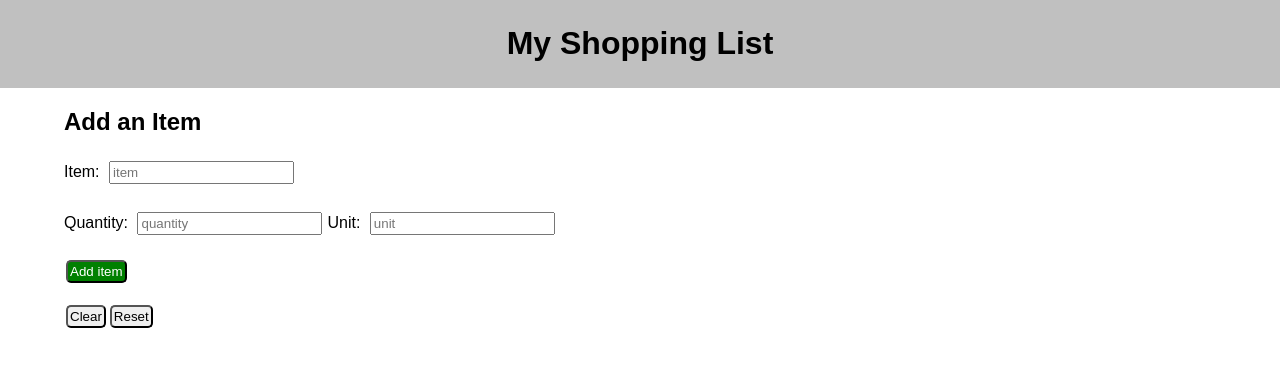
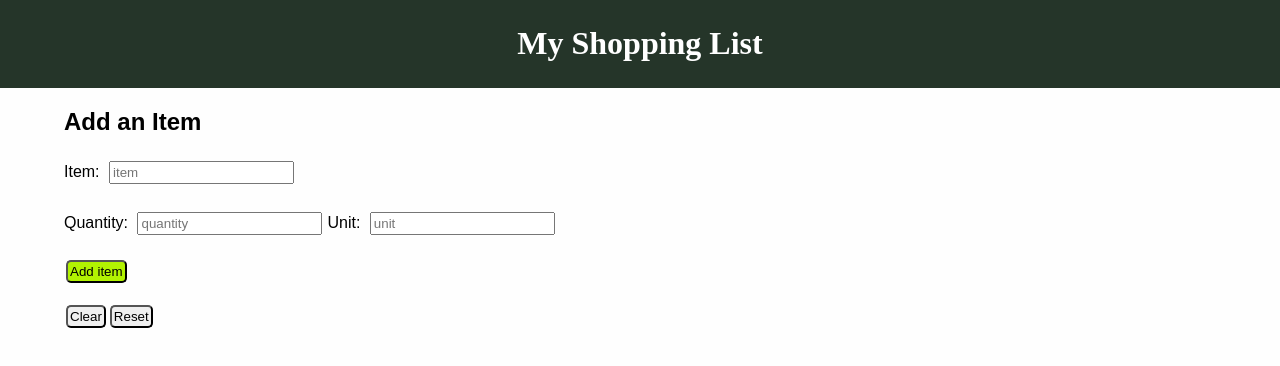
Before and after one commit to msharp94/POD1-React-Shopping-List, a React (Create React App) app: page / in a window 1280 px wide. Shown: the top 366 px of the page. Built offline with nearby package versions, Linux system fonts and the light colour scheme; no server answers.

Commit message:
updated css

```diff
--- a/src/components/DisplayShoppingList/DisplayShoppingList.css
+++ b/src/components/DisplayShoppingList/DisplayShoppingList.css
@@ -1,13 +1,14 @@
 .displayBox {
     text-align: center;
     width: 20%;
-    height: 10%;
+    min-height: 120px;
     margin: 5px;
     padding: 5px;
     border: 1px solid black;
     border-radius: 5px;
     display: inline-block;
     background-color: lightblue;
+    overflow: auto;
 }
 
 button {
--- a/src/components/Header/Header.css
+++ b/src/components/Header/Header.css
@@ -1,5 +1,7 @@
 .banner-header {
-  background-color: silver;
+  color: white;
+  background-color: #253529;
   text-align: center;
   padding: 0.25em;
+  font-family: serif;
 }
--- a/src/components/ItemForm/ItemForm.css
+++ b/src/components/ItemForm/ItemForm.css
@@ -8,6 +8,6 @@ input {
 }
 
 .add-item {
-    color: white;
-    background-color: green;
+    color: black;
+    background-color: #B2F302;
 }
--- a/src/index.css
+++ b/src/index.css
@@ -2,4 +2,5 @@ body {
   margin: 0;
   padding: 0;
   font-family: sans-serif;
+  background-color: #FEFEFE;
 }
```
Also changed, not shown: 1 other file (tests, documents, lock files or other folders).
